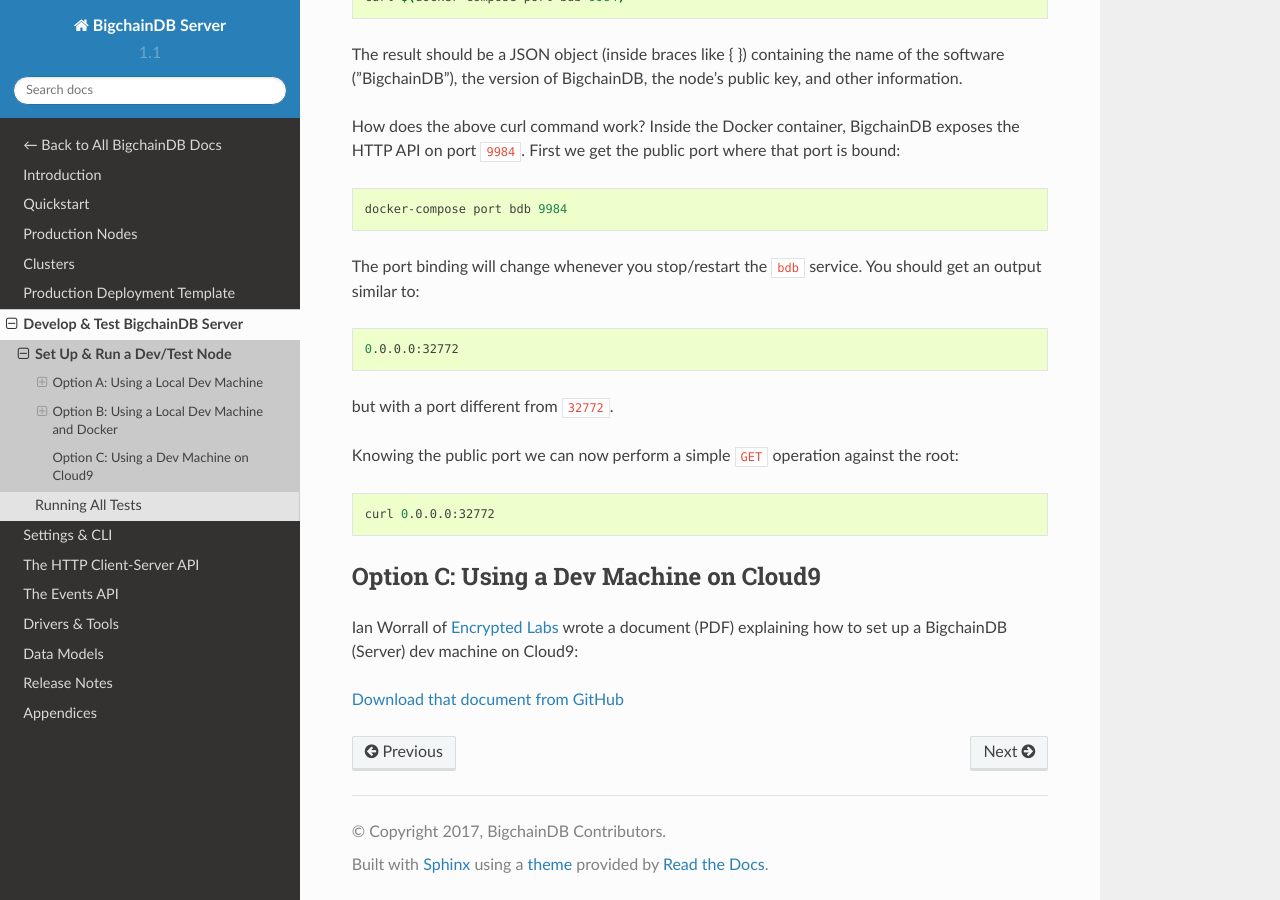
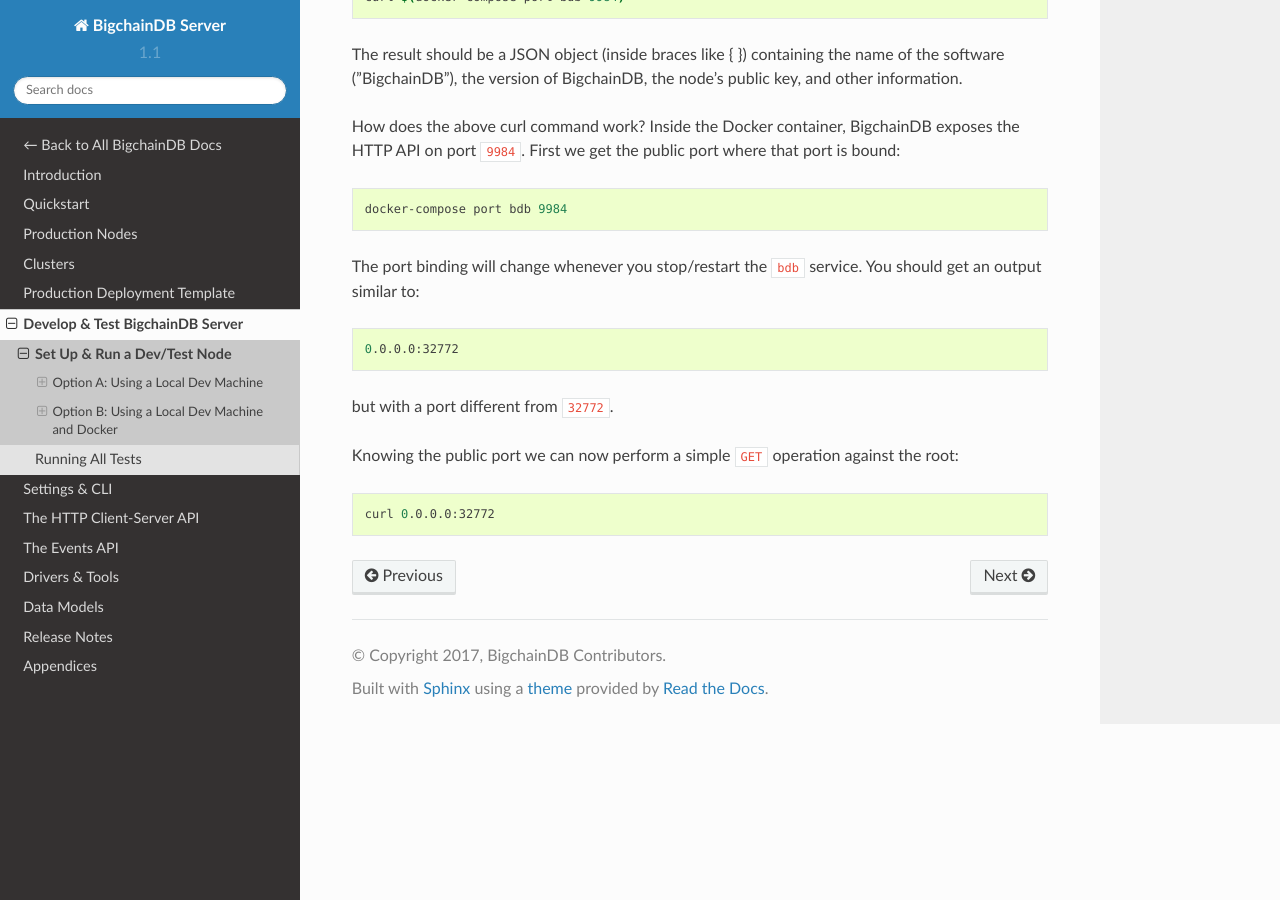
Before and after one commit to bigchaindb/bigchaindb, a Sphinx documentation site: the page built from docs/server/source/dev-and-test/setup-run-node.md, in a window 1280 px wide and 900 px high, scrolled down 3485 px. Built offline with Sphinx 7.4.7 and the Read the Docs theme 2.0.0, drawn with Linux system fonts in a browser that asks for light colours; pages that are not in the unit, such as notebooks, are missing from menus.

Commit message:
Cloud9 static pdf was removed from the repo
https://github.com/bigchaindb/bigchaindb/tree/master/docs/server/source/_static

````diff
--- a/docs/server/source/dev-and-test/setup-run-node.md
+++ b/docs/server/source/dev-and-test/setup-run-node.md
@@ -181,9 +181,3 @@
 ```bash
 curl 0.0.0.0:32772
 ```
-
-## Option C: Using a Dev Machine on Cloud9
-
-Ian Worrall of [Encrypted Labs](http://www.encryptedlabs.com/) wrote a document (PDF) explaining how to set up a BigchainDB (Server) dev machine on Cloud9:
-
-[Download that document from GitHub](https://raw.githubusercontent.com/bigchaindb/bigchaindb/master/docs/server/source/_static/cloud9.pdf)
````
